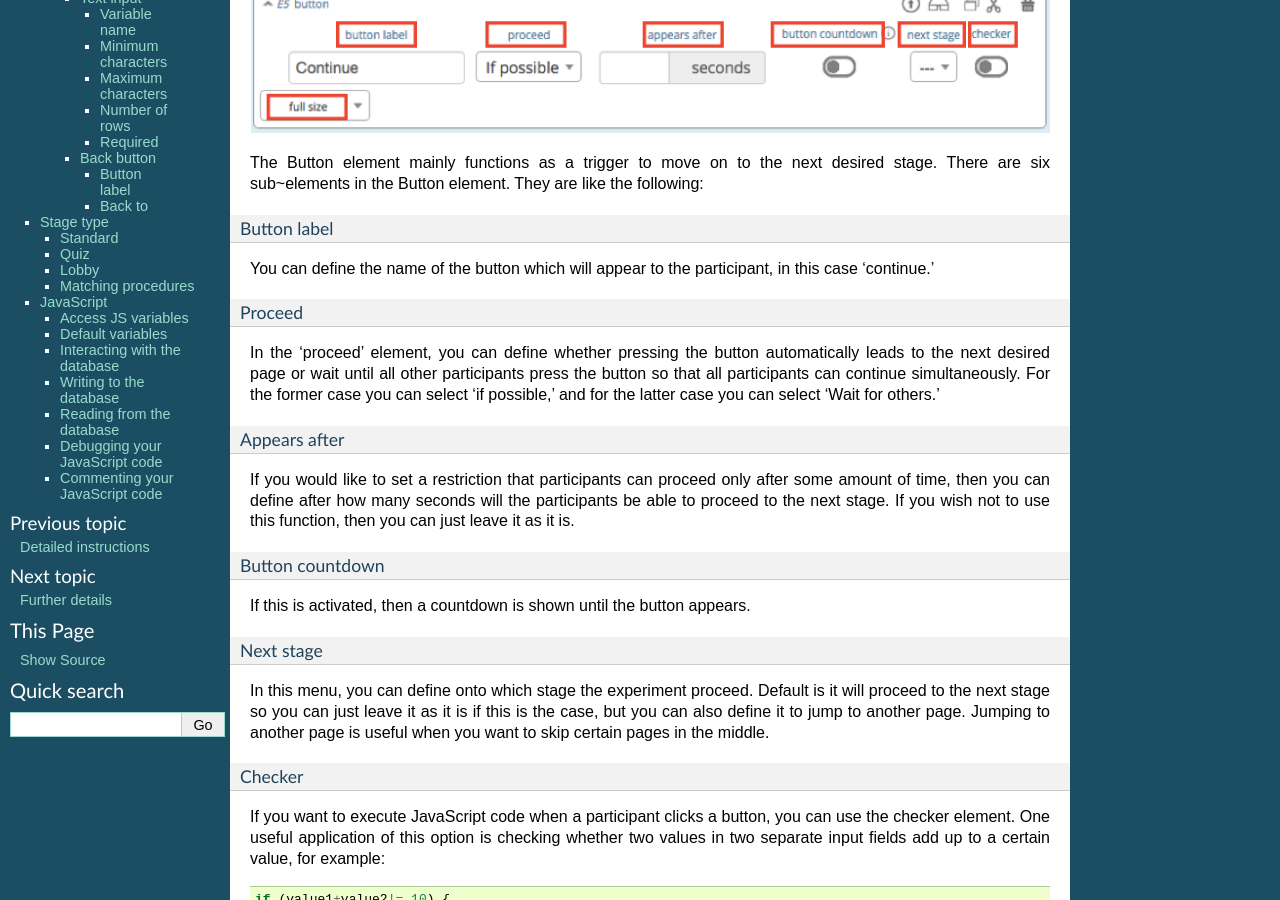
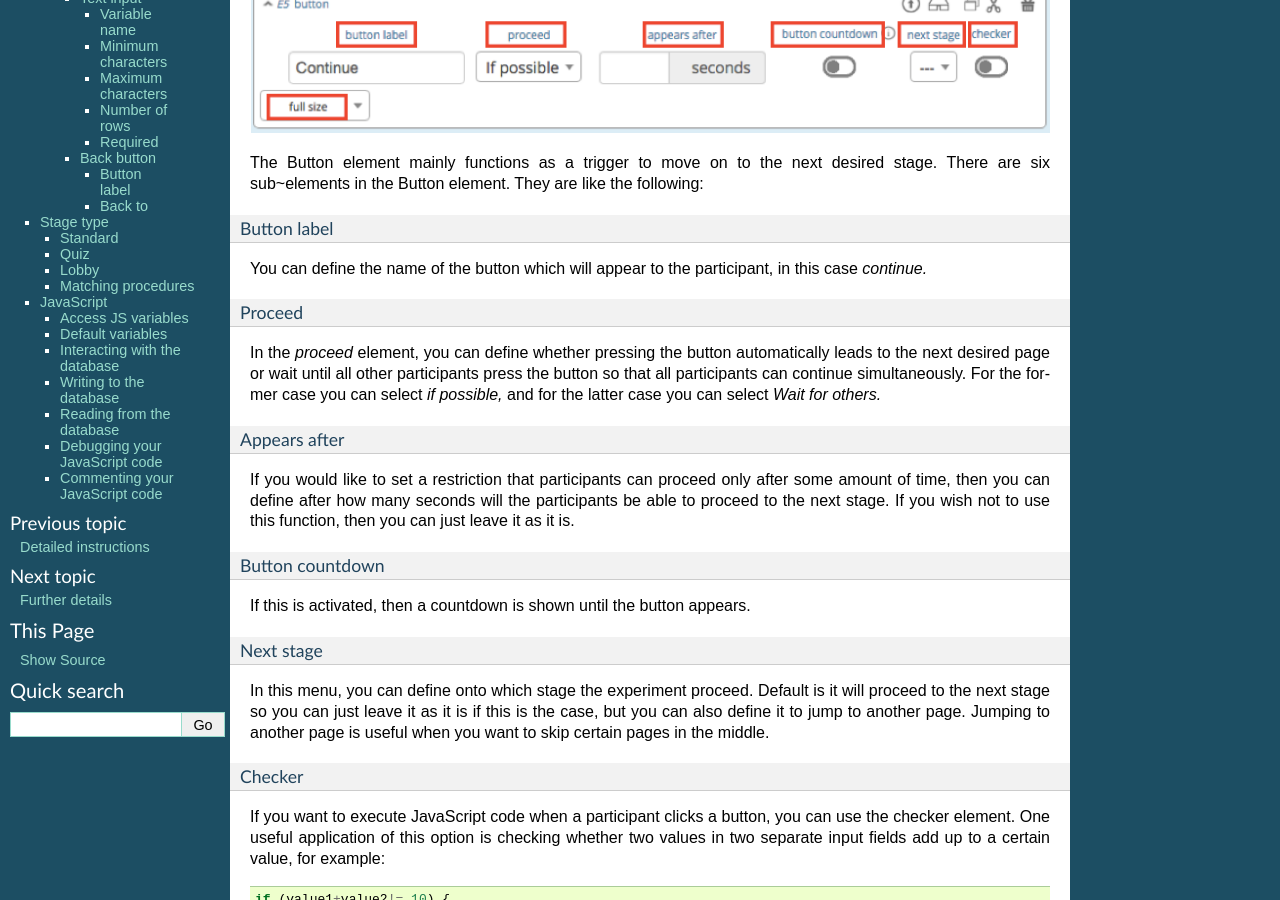
Before and after one commit to marcusgia2505/LIONESS_doc, a Sphinx documentation site: the page built from docs/040_reference_manual.rst, in a window 1280 px wide and 900 px high, scrolled down 1236 px. Built offline with Sphinx 7.4.7, drawn with Linux system fonts in a browser that asks for light colours; some of the changed text lies outside the part shown.

```diff
--- a/docs/040_reference_manual.rst
+++ b/docs/040_reference_manual.rst
@@ -56,12 +56,12 @@ The Button element mainly functions as a trigger to move on to the next desired
 Button label
 ************
 
-You can define the name of the button which will appear to the participant, in this case ‘continue.’
+You can define the name of the button which will appear to the participant, in this case *continue.*
 
 Proceed
 *******
 
-In the ‘proceed’ element, you can define whether pressing the button automatically leads to the next desired page or wait until all other participants press the button so that all participants can continue simultaneously. For the former case you can select ‘if possible,’ and for the latter case you can select ‘Wait for others.’
+In the *proceed* element, you can define whether pressing the button automatically leads to the next desired page or wait until all other participants press the button so that all participants can continue simultaneously. For the former case you can select *if possible,* and for the latter case you can select *Wait for others.*
 
 Appears after
 *************
@@ -126,7 +126,7 @@ This content will show the following screen to participants.
    :alt: example_numericInput.png
 
 
-In this element, you can collect participant’s responses in numbers.
+In this element, you can collect participant's responses in numbers.
 
 .. image:: _static/Numeric.png
    :alt: numeric.png
@@ -140,7 +140,7 @@ You can set the question to which the participants will be answering.
 Variable name
 *************
 
-You can set the name of the variable of the numeric input. This will be handy later on when you have to use the participant’s answers in Javascript or for analysis.
+You can set the name of the variable of the numeric input. This will be handy later on when you have to use the participant's answers in Javascript or for analysis.
 
 Minimum
 *******
@@ -158,7 +158,7 @@ Decimal place
 Correct value
 *************
 
-Optionally, you can set a correct value for the participants’ answer. If the participant’s response does not match this value, a warning sign will appear and participants will not be able to proceed to the next stage.
+Optionally, you can set a correct value for the participants' answer. If the participant's response does not match this value, a warning sign will appear and participants will not be able to proceed to the next stage.
 
 Required
 ********
@@ -189,13 +189,13 @@ Adding a radio line element prompts you to define the following:
 Text above
 **********
 
-Define the question to which the participants will answer. It will be located where ‘radioline’ is in the example.
+Define the question to which the participants will answer. It will be located where *radioline* is in the example.
 
 
 Variable name
 *************
 
-You can set the name of the variable of the numeric input. This will be handy later on when you have to use the participant’s answers in Javascript or for analysis.
+You can set the name of the variable of the numeric input. This will be handy later on when you have to use the participant's answers in Javascript or for analysis.
 
 
 Minimum
@@ -229,13 +229,13 @@ If you activate this element, then the participants will be able to proceed only
 Correct value
 *************
 
-Optionally, you can set a correct value for the participants’ answer. If the participant’s response does not match this value, a warning sign will appear and participants will not be able to proceed to the next stage.
+Optionally, you can set a correct value for the participants* answer. If the participant's response does not match this value, a warning sign will appear and participants will not be able to proceed to the next stage.
 
 Slider
 ~~~~~~
 
 .. image:: _static/Slider_example.png
-   :alt: slider_example.png
+   :alt: Slider_example.png
 
 
 This is an example of how a slider element looks like to the participants.
@@ -243,13 +243,13 @@ This is an example of how a slider element looks like to the participants.
 In this element, you can make a slider on which participants can indicate their discrete numerical answer by sliding the button onto a certain location in the slider. It is basically same as radio line.
 
 .. image:: _static/Slider.png
-   :alt: slider.png
+   :alt: Slider.png
 
 
 Variable name
 *************
 
-You can set the name of the variable of the numeric input. This will be handy later on when you have to use the participant’s answers in Javascript or for analysis.
+You can set the name of the variable of the numeric input. This will be handy later on when you have to use the participant's answers in Javascript or for analysis.
 
 
 Minimum
@@ -289,7 +289,7 @@ You can assign a name for the highest value on the slider. For example, if you w
 Correct value
 *************
 
-Optionally, you can set a correct value for the participants’ answer. If the participant’s response does not match this value, a warning sign will appear and participants will not be able to proceed to the next stage.
+Optionally, you can set a correct value for the participants' answer. If the participant's response does not match this value, a warning sign will appear and participants will not be able to proceed to the next stage.
 
 .. _discrete_choice:
 
@@ -335,7 +335,7 @@ Display the input field next to the text.
 Order of options
 ****************
 
-There are two ways of presenting options – one is ‘as stated’ and one is ‘random.’ In the former case, the order of options will appear exactly how the experimenter arranged the order, and for the latter the order of options will be random for each subject.
+There are two ways of presenting options – one is *as stated* and one is *random.* In the former case, the order of options will appear exactly how the experimenter arranged the order, and for the latter the order of options will be random for each subject.
 
 Display of options
 ******************
@@ -346,7 +346,7 @@ There are three ways to display options – vertical boxes, horizontal boxes, an
 Correct value
 *************
 
-Optionally, you can set a correct value for the participants’ answer. If the participant’s response does not match this value, a warning sign will appear and participants will not be able to proceed to the next stage.
+Optionally, you can set a correct value for the participants' answer. If the participant's response does not match this value, a warning sign will appear and participants will not be able to proceed to the next stage.
 
 
 Default
@@ -387,7 +387,7 @@ This is an example of a text input element shown in the actual experiment.
 Variable name
 *************
 
-You can set the name of the variable of the numeric input. This will be handy later on when you have to use the participant’s answers in Javascript or for analysis.
+You can set the name of the variable of the numeric input. This will be handy later on when you have to use the participant's answers in Javascript or for analysis.
 
 Minimum characters
 ******************
@@ -414,13 +414,13 @@ Back button
 ~~~~~~~~~~~
 
 .. image:: _static/Backbutton.png
-   :alt: backbutton.png
+   :alt: Backbutton.png
 
 
 Button label
 ************
 
-You can define the name of the button which will appear to the participant, in this case ‘back.’
+You can define the name of the button which will appear to the participant, in this case *back*.
 
 Back to
 *******
```
Also changed, not shown: docs/010_basic.rst (+6 -12 lines), docs/020_conceptual_overview.rst (+11 -7 lines), docs/030_detailed_instructions.rst (+9 -6 lines).
